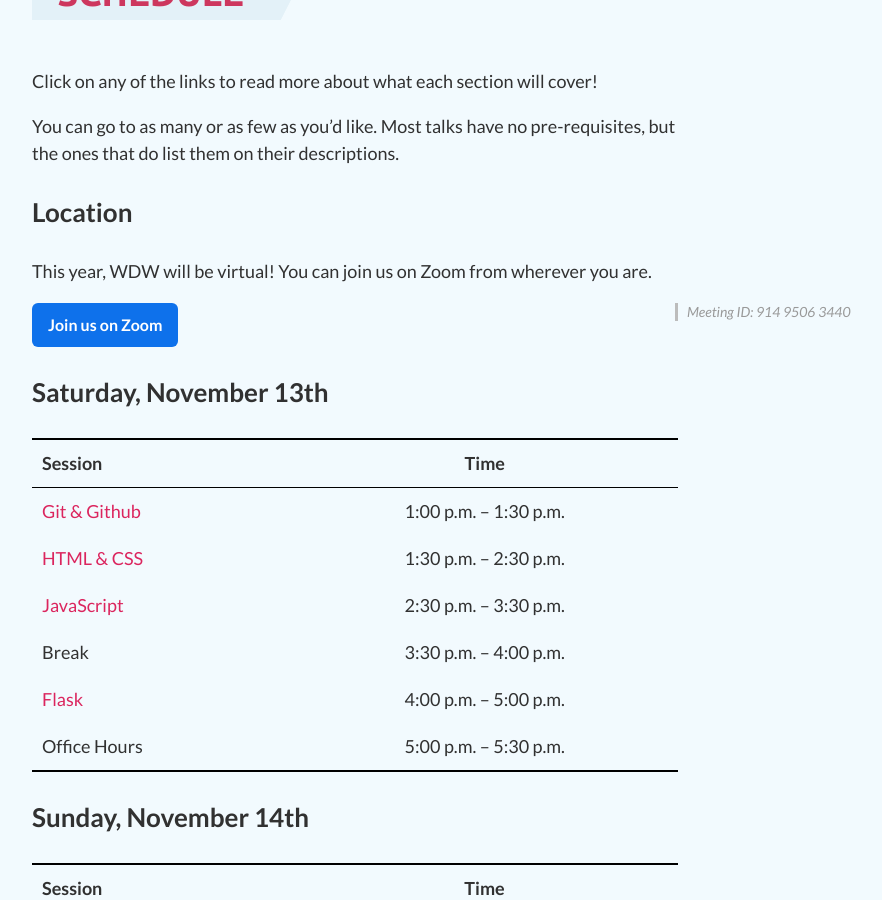
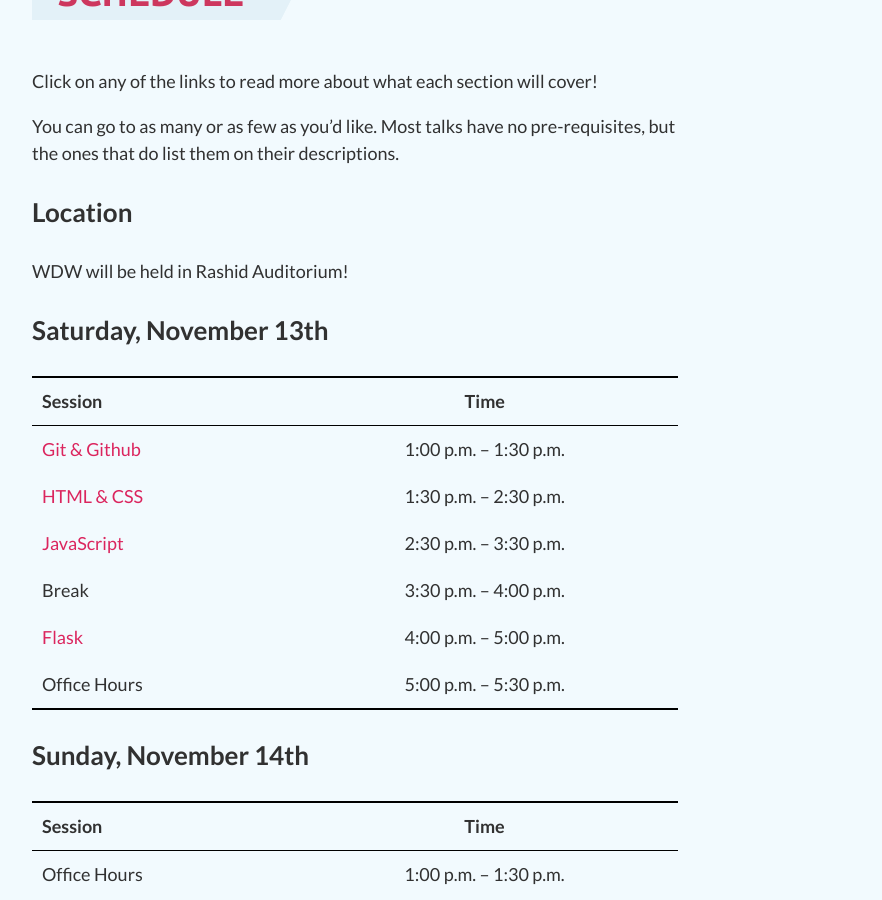
Before and after one commit to ScottyLabs/wdw, a Jekyll site: the page built from index.md, in a window 1280 px wide and 900 px high, scrolled down 1317 px. Shown: the whole window, without its empty margins (285-1167 px from the left). Built offline with Jekyll 4.4.1, drawn with Linux system fonts in a browser that asks for light colours; nearby versions of some CDN libraries.

Commit message:
Update location

```diff
--- a/index.md
+++ b/index.md
@@ -42,8 +42,7 @@ You can go to as many or as few as you'd like. Most talks have no
 pre-requisites, but the ones that do list them on their descriptions.
 
 ### Location
-This year, WDW will be virtual! You can join us on Zoom from wherever you are.
-<div class="zoom"></div>
+WDW will be held in Rashid Auditorium!
 
 ### Saturday, November 13th
 
```
Also changed, not shown: react/index.md (+1 -2 lines).
